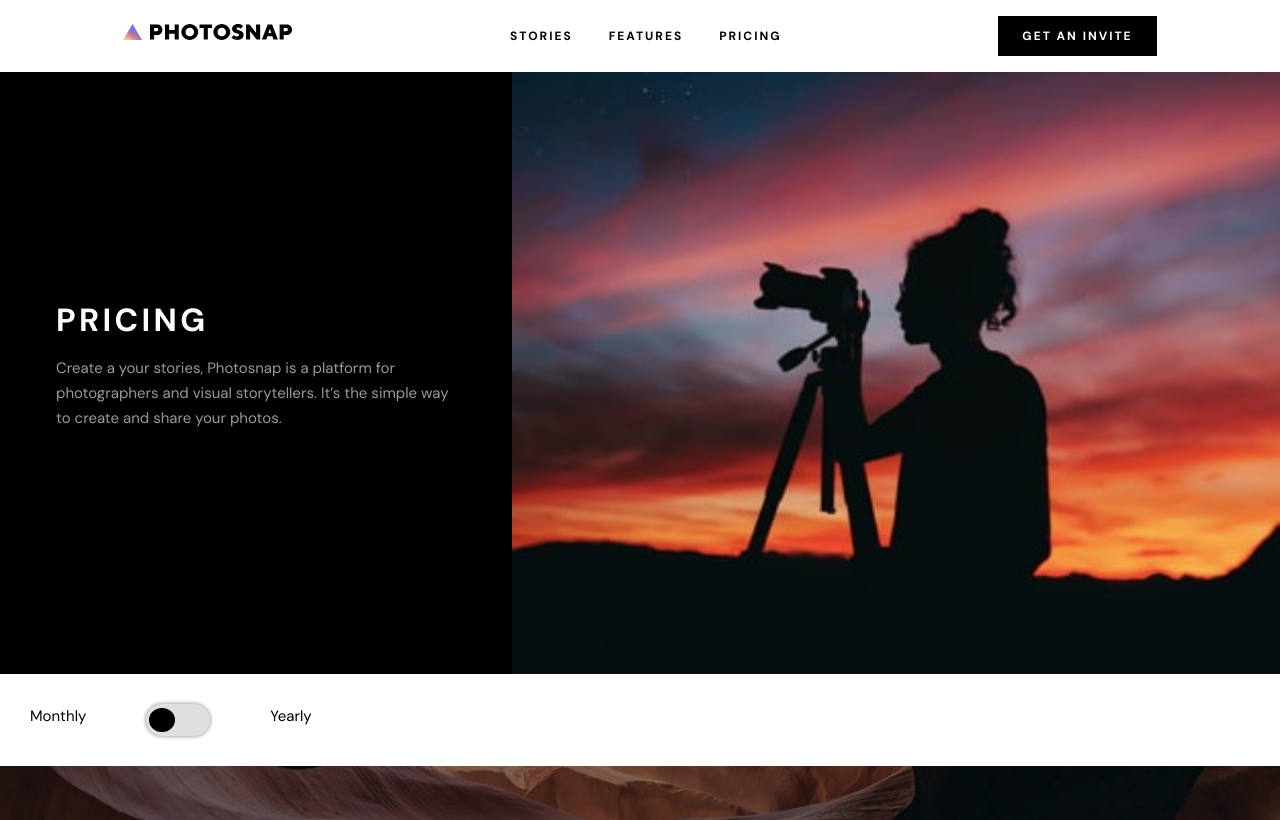
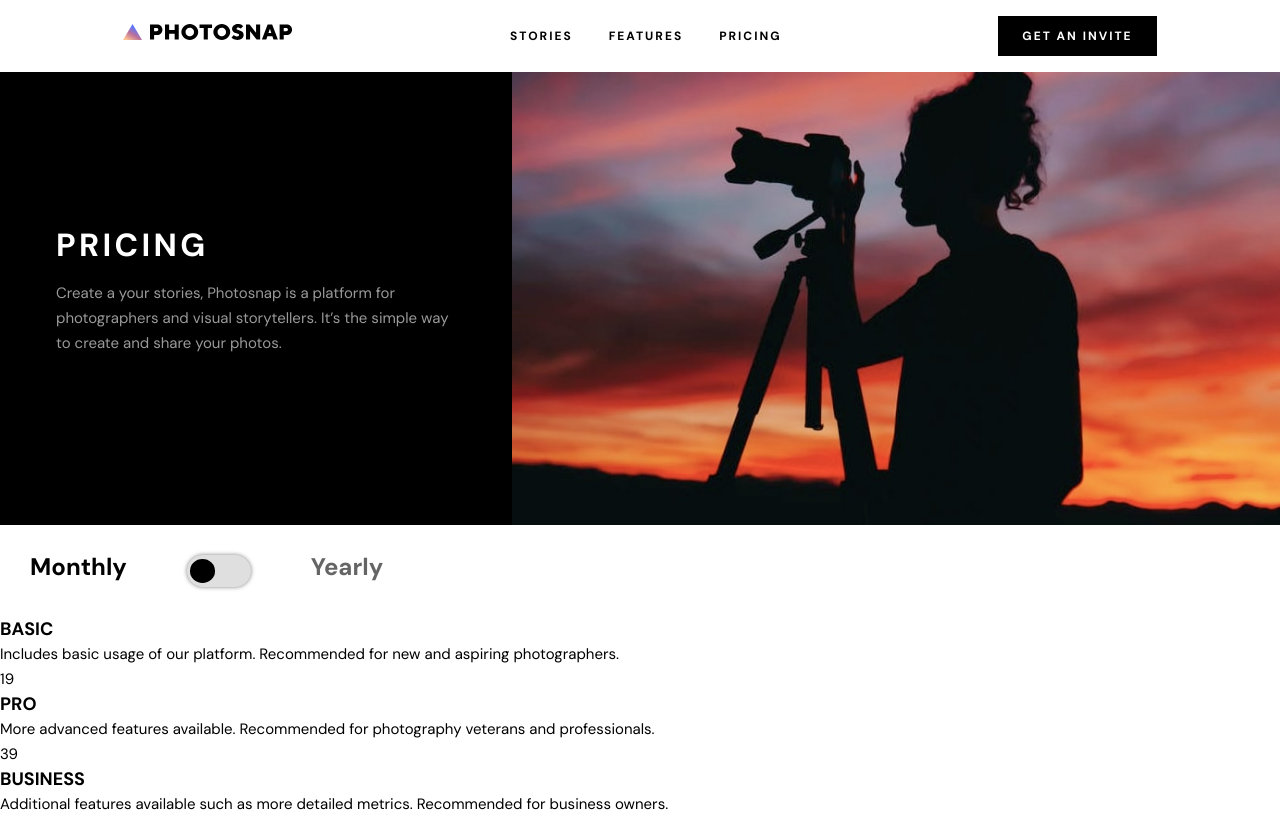
Before and after one commit to demahom18/photosnap-siteweb, a Vue app: page /pricing in a window 1280 px wide. Shown: the top 820 px of the page. Built offline with nearby package versions, Linux system fonts and the light colour scheme.

Commit message:
feat: pricing options set

```diff
--- a/src/components/PlanOption.vue
+++ b/src/components/PlanOption.vue
@@ -1,27 +1,64 @@
 <template>
   <div class="frequency">
-    <span >Monthly</span>
-    <Switcher @switched="getSwitchValue"/>
-    <span>Yearly</span>
+    <span :class="{ bold: !isYearly }">Monthly</span>
+    <Switcher @switched="getCheckValue"/>
+    <span :class="{ bold: isYearly }">Yearly</span>
+  </div>
+
+  <div class="plans">
+    <div class="option" v-for="plan in plans">
+      <h3>{{ plan[0] }}</h3>
+      <p>{{ plan[1].description }}</p>
+      <span v-if="!isYearly" class="price">
+        {{ plan[1].price.monthly }}
+      </span>
+      <span v-else class="price">
+        {{ plan[1].price.yearly }}
+      </span>
+    </div>
   </div>
 </template>
 
 <script>
+import { ref } from 'vue'
 import { pricing } from '../composables/pricing'
 import Switcher from './Switcher.vue'
 export default {
   components: { Switcher },
   setup() {
-    const getSwitchValue = checked => console.log('in plan option',checked)
-    return { getSwitchValue }
+    const isYearly = ref(false)
+
+    const getCheckValue = checked =>{
+      checked === true
+        ? isYearly.value = true
+        : isYearly.value = false
+
+    }
+    const plans =  Object.entries(pricing)
+    console.log(typeof plans[1][1].price.monthly)
+
+    return {
+      plans,
+      isYearly,
+      getCheckValue
+    }
   }
 }
 </script>
-<style lang="scss">
+<style lang="scss" scoped>
   .frequency {
     display: flex;
     > * {
-      margin: 30px;
+      padding: 30px;
+      display: block;
+    }
+    span {
+      opacity: .6;
+      font-size: 1.5rem;
+      font-weight: bold;
+    }
+    span.bold  {
+      opacity:1
     }
   }
 </style>
--- a/src/views/Pricing.vue
+++ b/src/views/Pricing.vue
@@ -13,14 +13,7 @@ import BottomPage from '../components/BottomPage.vue'
 export default {
   components: { PricingHero, PlanOption, BottomPage },
   setup() {
-    const plans = {
-      names: Object.keys(pricing),
-      descriptions: () => {
-        pricing.forEach(plan => plan.description)
-      },
-      price: {
-      }
-    }
+
   }
 }
 </script>
```
